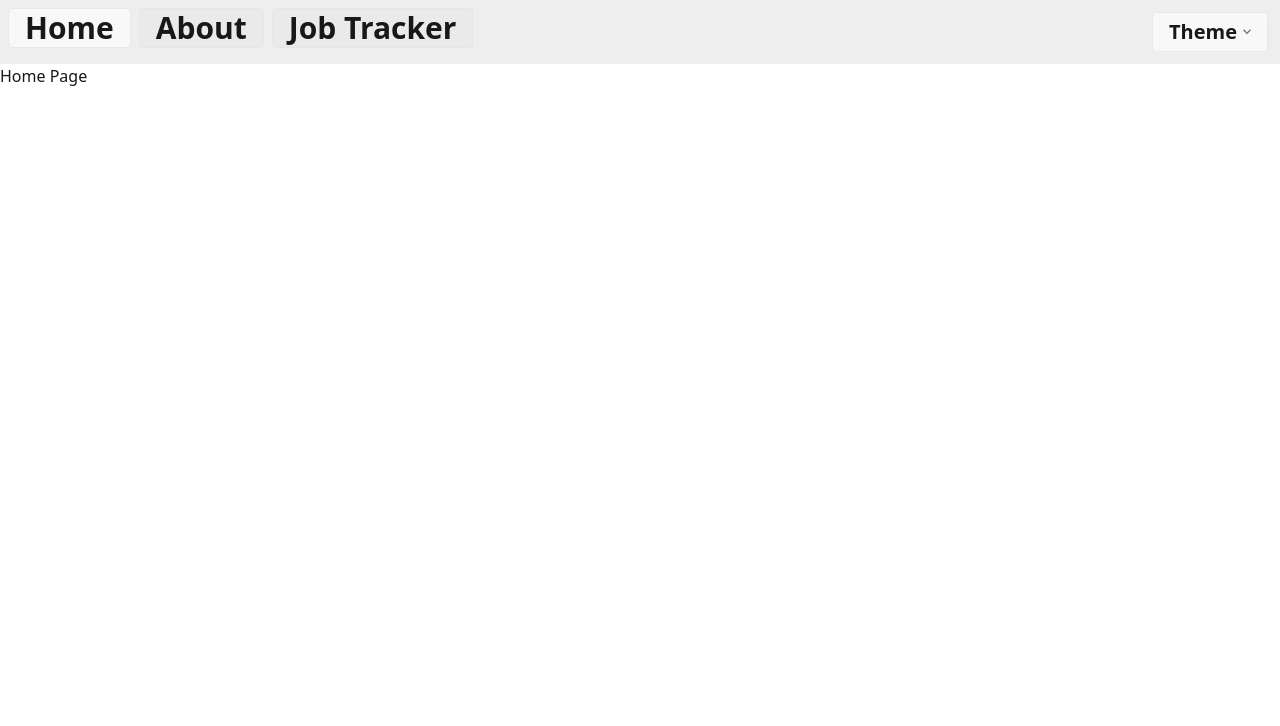
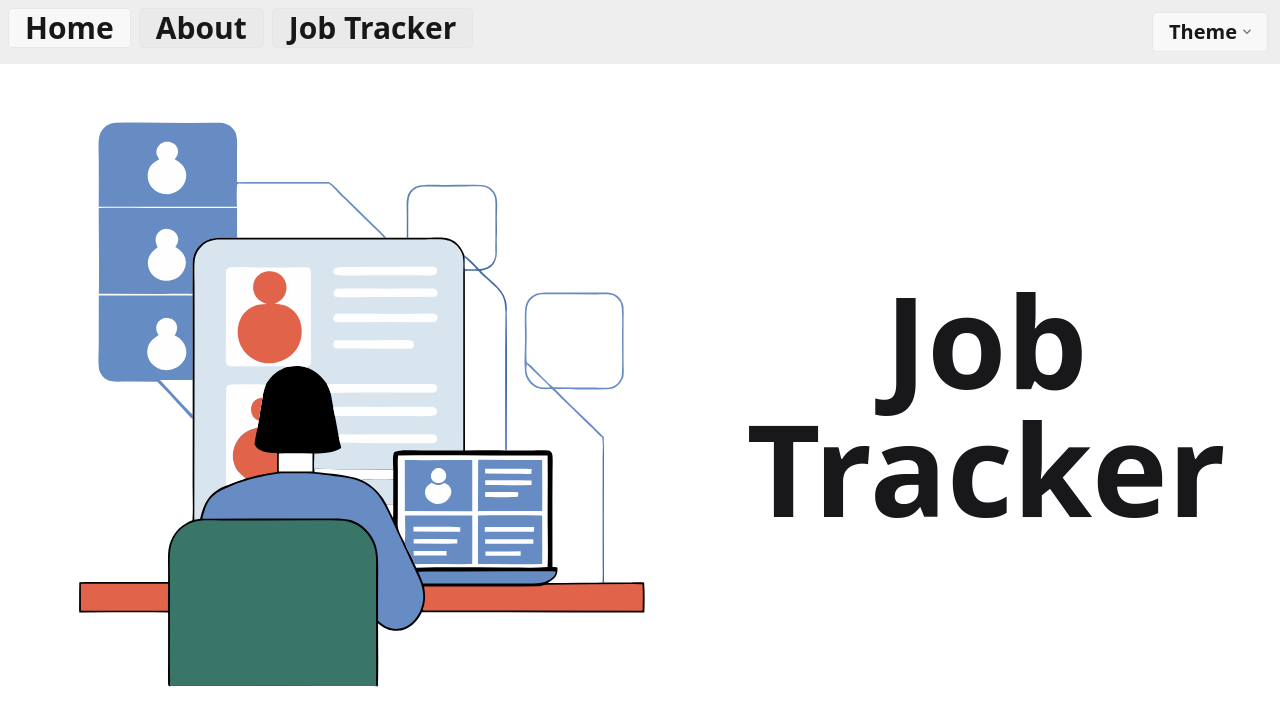
Before and after one commit to Julio-N-Coder/Job-Tracker, a React (Vite) app in the folder FrontEnd/: page / in a window 1280 px wide. Shown: the top 726 px of the page. Built offline with nearby package versions, Linux system fonts and the light colour scheme.

Commit message:
frontpage and about

```diff
--- a/FrontEnd/src/about/about.tsx
+++ b/FrontEnd/src/about/about.tsx
@@ -1,7 +1,14 @@
 export default function About() {
   return (
-    <div>
-      <h1>About</h1>
+    <div className="container mx-auto rounded-b-xl bg-base-200 p-2 space-y-4">
+      <h1 className="text-center text-6xl font-bold">
+        Welcome To Job Tracker!
+      </h1>
+      <p className="text-xl">
+        This web application helps job seekers keep track of the jobs they've
+        applied to, making it easier to keep track of the jobs you applied to,
+        and stay on top of their job search.
+      </p>
     </div>
   );
 }
--- a/FrontEnd/src/index.tsx
+++ b/FrontEnd/src/index.tsx
@@ -1,7 +1,17 @@
+import picture from "./assets/job-search-picture.svg";
+
 export default function Index() {
   return (
-    <div>
-      <h1>Home Page</h1>
+    <div className="flex justify-around pr-8">
+      <img
+        className="w-170 h-170"
+        src={picture}
+        alt="Image of person looking for a job"
+      />
+      <h1 className="text-9xl font-bold flex flex-col items-center justify-center">
+        <span>Job</span>
+        <span>Tracker</span>
+      </h1>
     </div>
   );
 }
```
Also changed, not shown: FrontEnd/src/assets/job-search-picture.svg (added), FrontEnd/src/index.css (line endings or trailing spaces).
